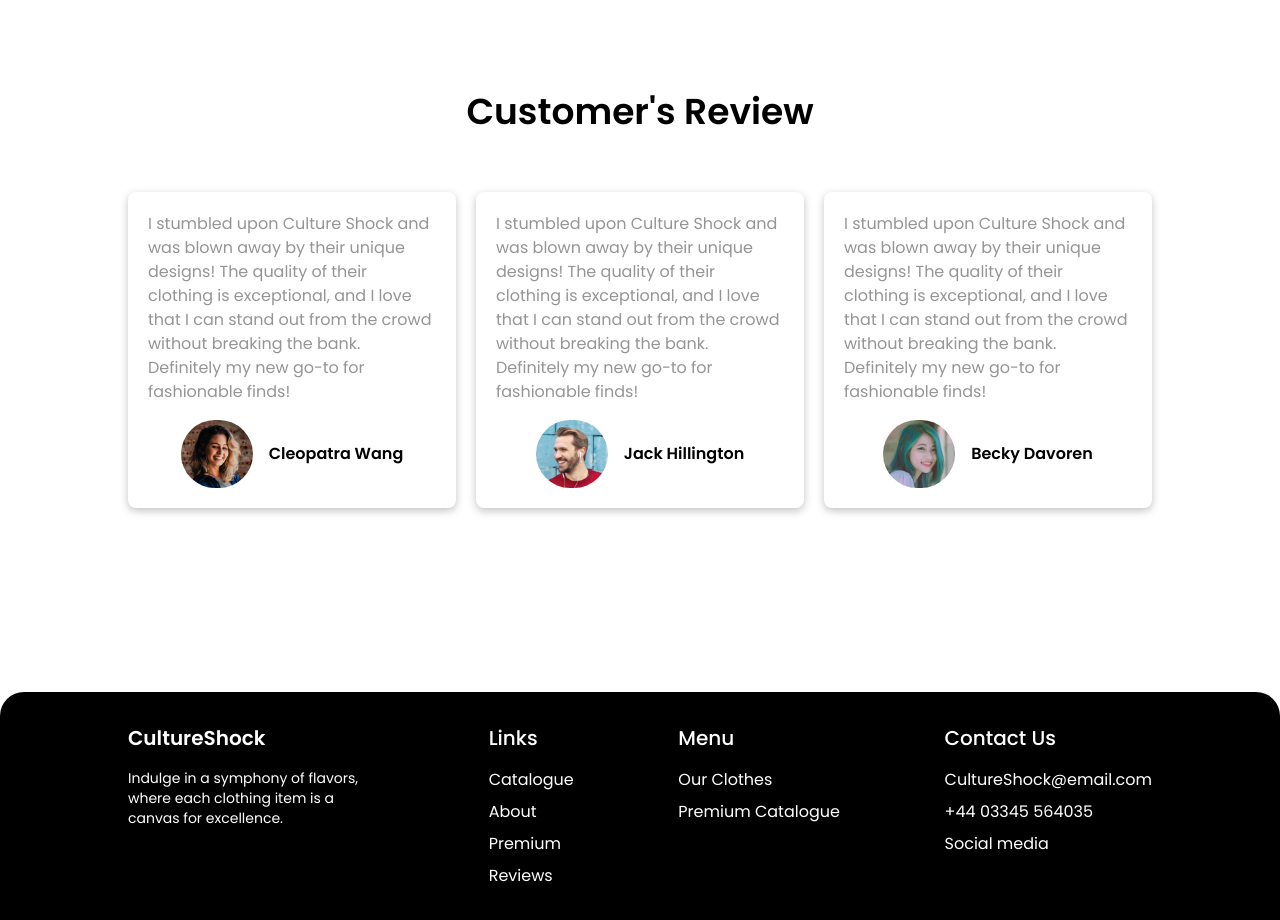
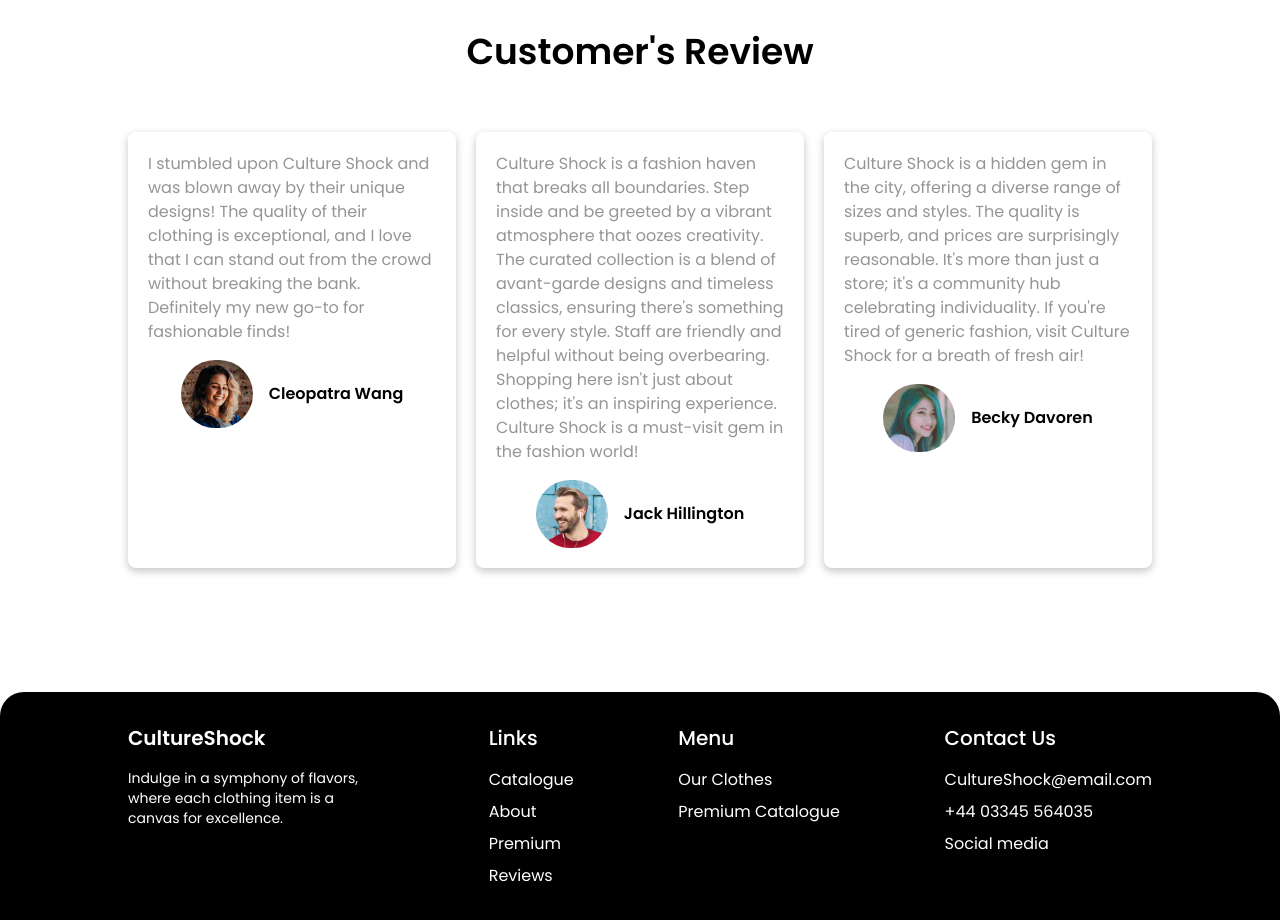
Before and after one commit to mureum/Projects-, a React (Vite) app: page / in a window 1280 px wide. Shown: the part 3800-4720 px from the top of the page. Built offline with nearby package versions, Linux system fonts and the light colour scheme.

Commit message:
Added unique Review Cards.

```diff
--- a/src/components/Review.jsx
+++ b/src/components/Review.jsx
@@ -1,5 +1,7 @@
 import React from "react";
 import ReviewCard from "../layouts/ReviewCard";
+import ReviewCard1 from "../layouts/ReviewCard1";
+import ReviewCard2 from "../layouts/ReviewCard2";
 import img1 from "../assets/img/pic1.png";
 import img2 from "../assets/img/pic2.png";
 import img3 from "../assets/img/pic3.png";
@@ -12,8 +14,8 @@ const Review = () => {
       </h1>
       <div className=" flex flex-col md:flex-row gap-5 mt-5">
         <ReviewCard img={img1} name="Cleopatra Wang" />
-        <ReviewCard img={img2} name="Jack Hillington" />
-        <ReviewCard img={img3} name="Becky Davoren" />
+        <ReviewCard1 img={img2} name="Jack Hillington" />
+        <ReviewCard2 img={img3} name="Becky Davoren" />
       </div>
     </div>
   );
--- /dev/null
+++ b/src/layouts/ReviewCard1.jsx
@@ -0,0 +1,20 @@
+import React from "react";
+
+const ReviewCard1 = (props) => {
+  return (
+    <div className=" w-full md:w-1/3 bg-white border-2 border-lightText md:border-none p-5 rounded-lg shadow-[rgba(0,_0,_0,_0.24)_0px_3px_8px]">
+      <div>
+        <p className=" text-lightText">
+        Culture Shock is a fashion haven that breaks all boundaries. Step inside and be greeted by a vibrant atmosphere that oozes creativity. The curated collection is a blend of avant-garde designs and timeless classics, ensuring there's something for every style. Staff are friendly and helpful without being overbearing. Shopping here isn't just about clothes; it's an inspiring experience. Culture Shock is a must-visit gem in the fashion world!
+        </p>
+      </div>
+
+      <div className=" flex flex-row justify-center items-center mt-4 gap-4">
+        <img className=" rounded-full w-1/4" src={props.img} alt="img" />
+        <h3 className=" font-semibold ">{props.name}</h3>
+      </div>
+    </div>
+  );
+};
+
+export default ReviewCard1;
--- /dev/null
+++ b/src/layouts/ReviewCard2.jsx
@@ -0,0 +1,20 @@
+import React from "react";
+
+const ReviewCard2 = (props) => {
+  return (
+    <div className=" w-full md:w-1/3 bg-white border-2 border-lightText md:border-none p-5 rounded-lg shadow-[rgba(0,_0,_0,_0.24)_0px_3px_8px]">
+      <div>
+        <p className=" text-lightText">
+        Culture Shock is a hidden gem in the city, offering a diverse range of sizes and styles. The quality is superb, and prices are surprisingly reasonable. It's more than just a store; it's a community hub celebrating individuality. If you're tired of generic fashion, visit Culture Shock for a breath of fresh air!
+        </p>
+      </div>
+
+      <div className=" flex flex-row justify-center items-center mt-4 gap-4">
+        <img className=" rounded-full w-1/4" src={props.img} alt="img" />
+        <h3 className=" font-semibold ">{props.name}</h3>
+      </div>
+    </div>
+  );
+};
+
+export default ReviewCard2;
```
